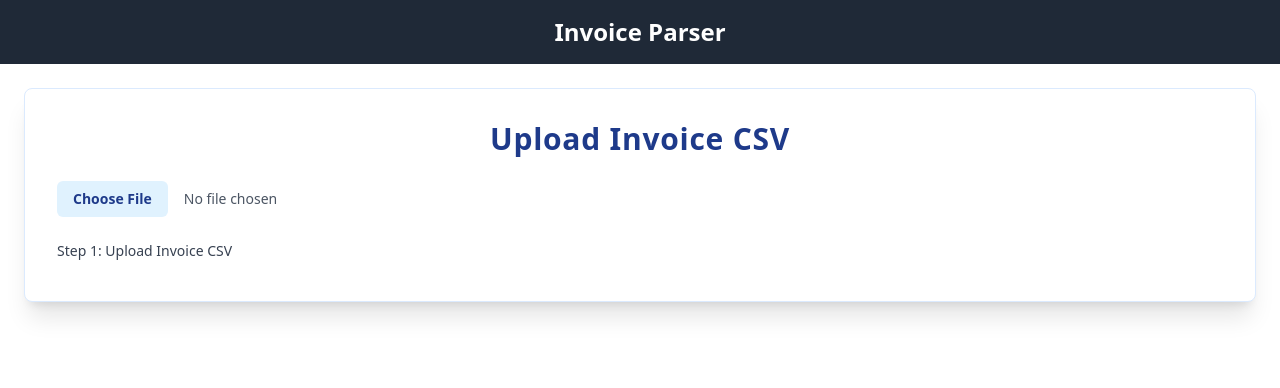
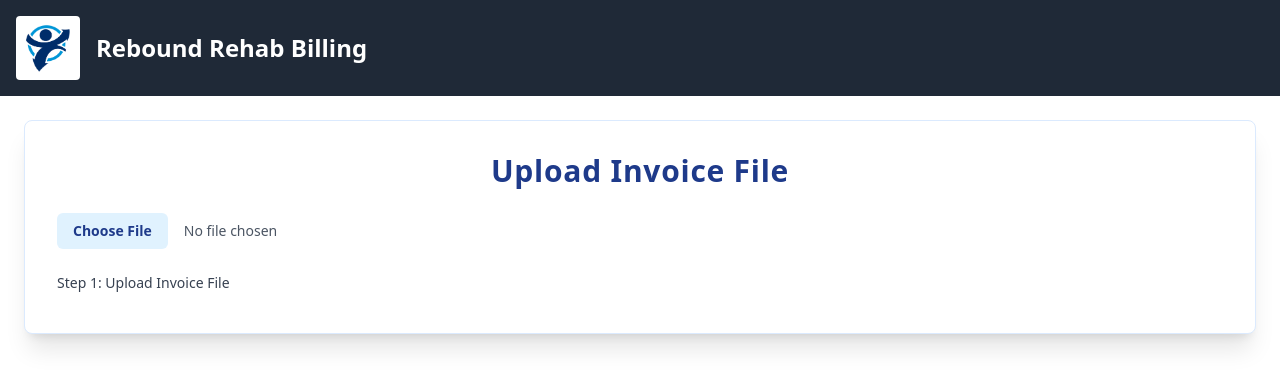
Before and after one commit to landondelgado/Easy_Billing_Software, a React (Create React App) app in the folder billingsoftware/: page / in a window 1280 px wide. Shown: the top 388 px of the page. Built offline with nearby package versions, Linux system fonts and the light colour scheme.

Commit message:
Styling Changes

```diff
--- a/billingsoftware/public/index.html
+++ b/billingsoftware/public/index.html
@@ -2,7 +2,7 @@
 <html lang="en">
   <head>
     <meta charset="utf-8" />
-    <link rel="icon" href="%PUBLIC_URL%/favicon.ico" />
+    <link rel="icon" href="%PUBLIC_URL%/ReboundLogo.png" />
     <meta name="viewport" content="width=device-width, initial-scale=1" />
     <meta name="theme-color" content="#000000" />
     <meta
@@ -24,7 +24,7 @@
       work correctly both with client-side routing and a non-root public URL.
       Learn how to configure a non-root public URL by running `npm run build`.
     -->
-    <title>React App</title>
+    <title>Rebound Rehab Billing</title>
   </head>
   <body>
     <noscript>You need to enable JavaScript to run this app.</noscript>
--- a/billingsoftware/src/App.js
+++ b/billingsoftware/src/App.js
@@ -4,8 +4,11 @@ import InvoiceUploader from './InvoiceUploader'; // adjust the path if needed
 function App() {
   return (
     <div className="App">
-      <header className="p-4 bg-gray-800 text-white text-center text-2xl font-bold">
-        Invoice Parser
+      <header className="flex items-center p-4 bg-gray-800 text-white">
+        <div className="bg-white rounded p-2 mr-4">
+          <img src="/ReboundLogo.png" alt="Rebound Rehab Logo" className="h-12 w-12 object-contain" />
+        </div>
+        <h1 className="text-2xl font-bold">Rebound Rehab Billing</h1>
       </header>
       <main className="p-6">
         <InvoiceUploader />
--- a/billingsoftware/src/InvoiceUploader.jsx
+++ b/billingsoftware/src/InvoiceUploader.jsx
@@ -1128,7 +1128,7 @@ const InvoiceUploader = () => {
   return (
     <div className="max-w-fit min-w-full mx-auto p-8 bg-white shadow-xl rounded-lg border border-blue-100">
       <h2 className="text-3xl font-bold text-blue-900 mb-6 text-center tracking-wide">
-        Upload Invoice CSV
+        Upload Invoice File
       </h2>
 
       <input
@@ -1143,7 +1143,7 @@ const InvoiceUploader = () => {
       />
 
       <p className="text-sm text-gray-700 mb-2">
-        {step === 1 ? "Step 1: Upload Invoice CSV" : step === 2 ? "Step 2: Upload CALVERT Excel file" : "Both files uploaded."}
+        {step === 1 ? "Step 1: Upload Invoice File" : step === 2 ? "Step 2: Upload Calvert Excel file" : "Both files uploaded."}
       </p>
 
       {pendingCity && (
@@ -1224,8 +1224,8 @@ const InvoiceUploader = () => {
 
       {showBillingPrompt && (
         <div className="fixed inset-0 bg-black bg-opacity-50 flex items-center justify-center z-50">
-          <div className="bg-white p-6 rounded shadow max-w-64">
-            <p className="mb-2 text-lg font-extrabold text-blue-900">Are you doing billing?</p>
+          <div className="bg-white p-8 rounded shadow max-w-72">
+            <p className="mb-2 text-lg font-bold text-blue-900">Are you doing billing?</p>
             <hr className="mb-3 border-t-2 border-blue-200" />
             <p className="mb-12 text-sm text-gray-700">
               Selecting <strong className="text-blue-900">Yes</strong> will update the invoice number in the database.
```
Also changed, not shown: billingsoftware/public/ReboundLogo.png (added).
